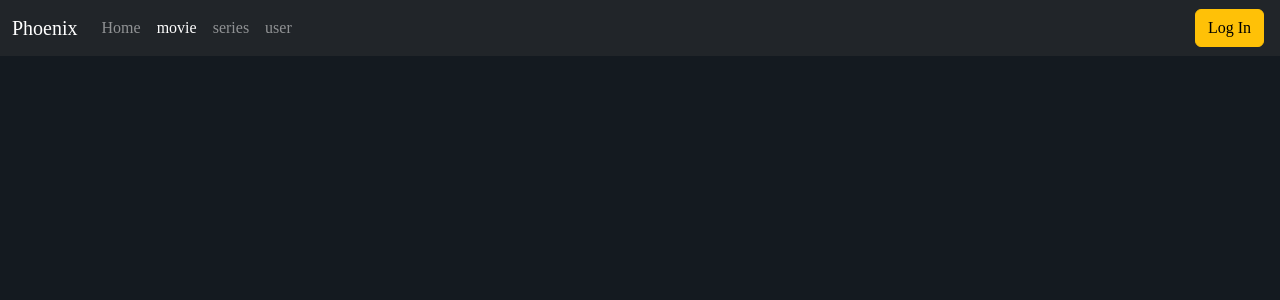
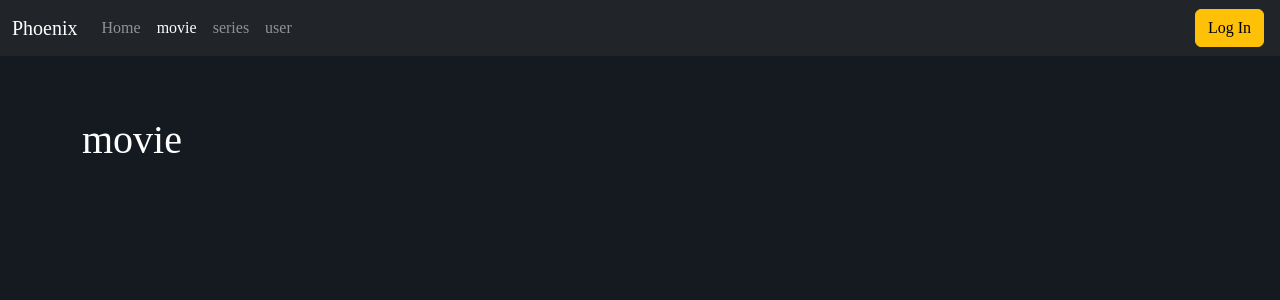
Before and after one commit to VpIndexSer/phoenix, a React (Create React App) app: page /movie in a window 1280 px wide. Shown: the top 300 px of the page. Built offline with nearby package versions, Linux system fonts and the light colour scheme.

Commit message:
Update Movie.js

```diff
--- a/src/components/Movie.js
+++ b/src/components/Movie.js
@@ -3,7 +3,7 @@ import React from 'react'
 export default function Movie() {
   return (
     <div>
-
+      <h1>movie</h1>
     </div>
   )
 }
```
